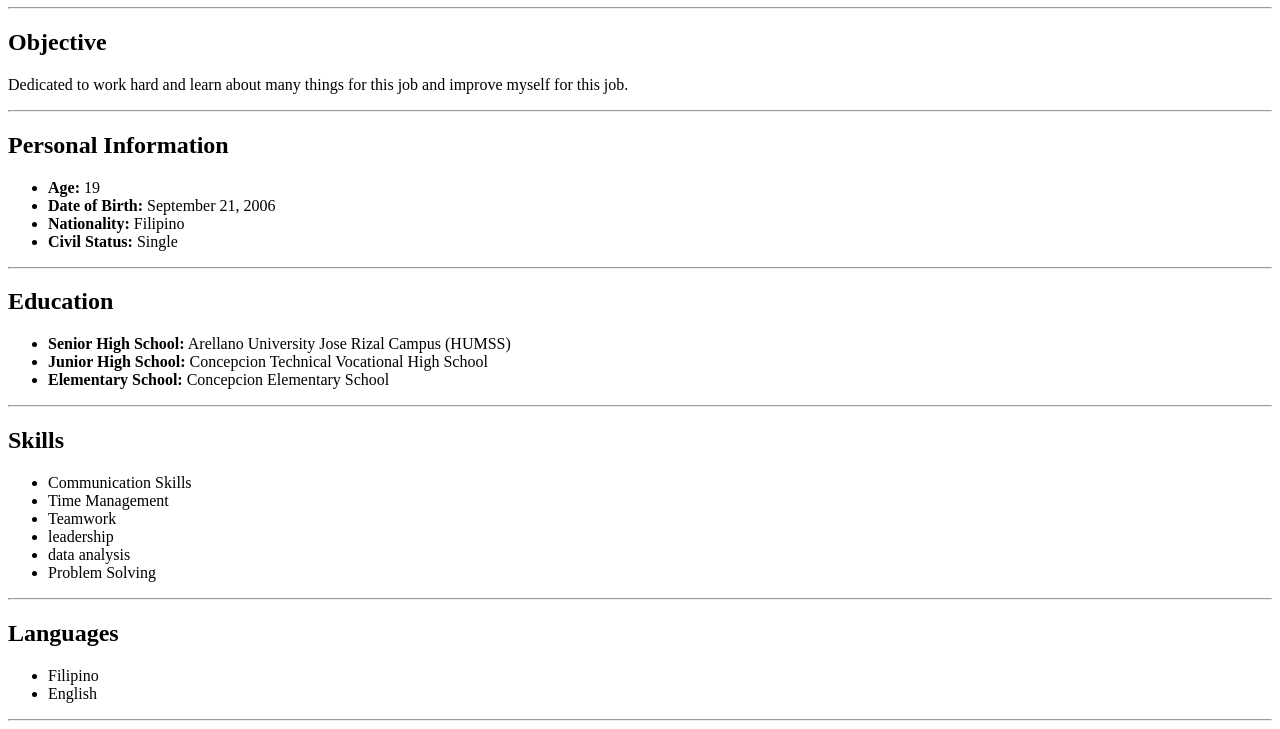
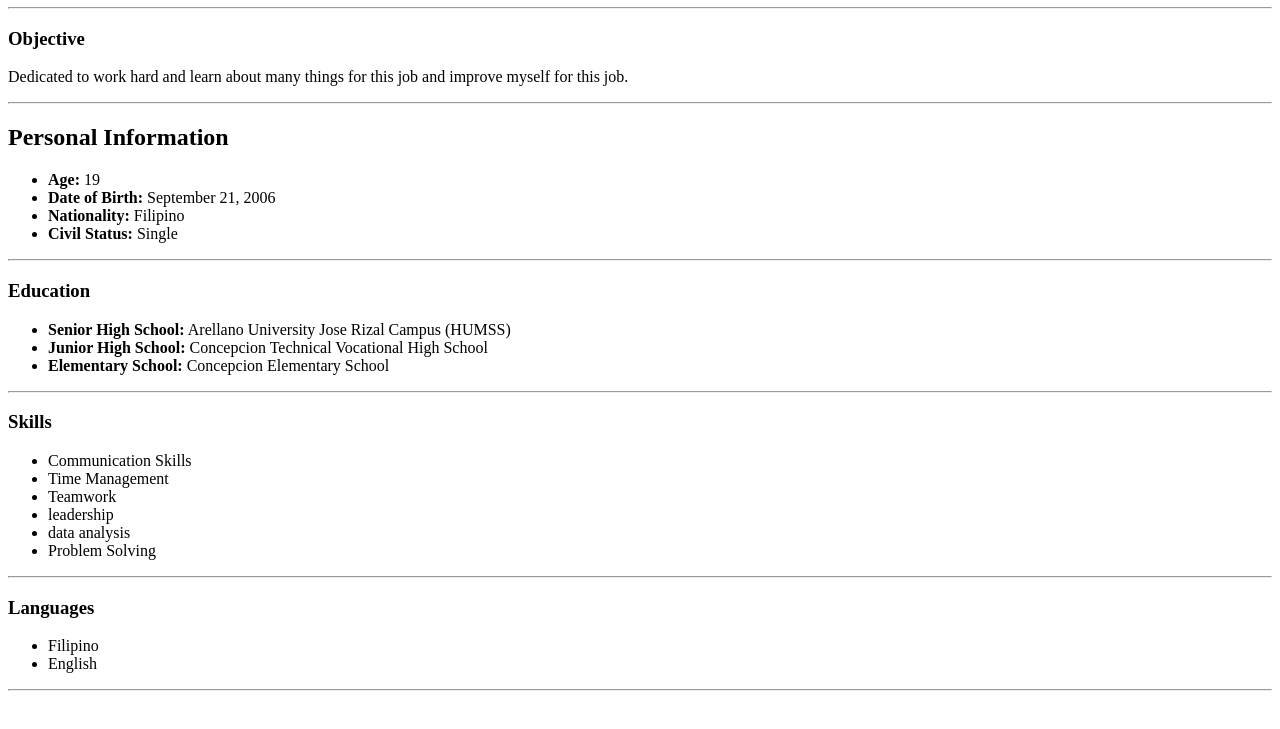
Before and after one commit to jamescyrusrebaldo-cell/my-resume, a plain HTML site: page index.html in a window 1280 px wide. Shown: the part 268-997 px from the top of the page. After the commit the page ends 967 px from the top, so only its background shows below. Drawn offline with Linux system fonts and the light colour scheme.

Commit message:
Change headings from h2 to h3 in index.html
Updated headings from h2 to h3 for better hierarchy.

```diff
--- a/index.html
+++ b/index.html
@@ -40,7 +40,7 @@
 
 <hr>
 
-<h2>Objective</h2>
+<h3>Objective</h3>
 
 <p>
     Dedicated to work hard and learn about many things for this job and improve myself for this job.
@@ -59,7 +59,7 @@
 
 <hr>
 
-<h2>Education</h2>
+<h3>Education</h3>
 
 <ul>
     <li><b>Senior High School:</b> Arellano University Jose Rizal Campus (HUMSS)</li>
@@ -69,7 +69,7 @@
 
 <hr>
 
-<h2>Skills</h2>
+<h3>Skills</h3>
 
 <ul>
     <li>Communication Skills</li>
@@ -82,7 +82,7 @@
 
 <hr>
 
-<h2>Languages</h2>
+<h3>Languages</h3>
 
 <ul>
     <li>Filipino</li>
```
